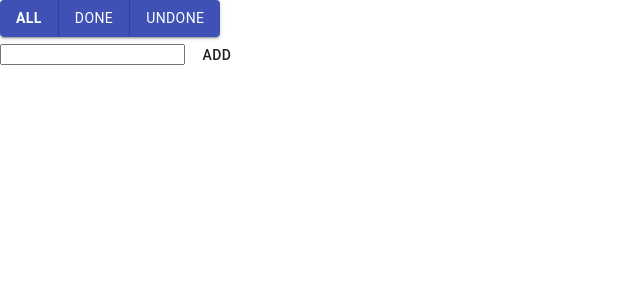
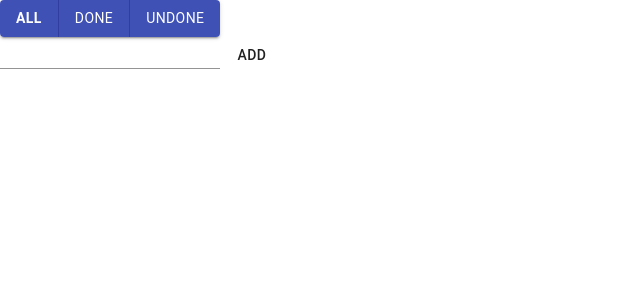
Before and after one commit to cgradusov/todoapp, a React (Create React App) app: page / in a window 1280 px wide. Shown: the top 300 px of the page, without its empty margins (0-640 px from the left). Built offline with nearby package versions, Linux system fonts and the light colour scheme.

Commit message:
style: change input to material ui TextField

```diff
--- a/src/containers/TodoInput/TodoInput.js
+++ b/src/containers/TodoInput/TodoInput.js
@@ -1,11 +1,12 @@
 import React from 'react'
 import { connect } from 'react-redux';
 import { changeInput } from "./actions";
+import { TextField } from '@material-ui/core';
 
 function TodoInput(props) {
     const { onInputChange, inputText, onAdd } = props;
 
-    return <input type="text" onChange={onInputChange} value={inputText} onKeyUp={(e) => e.key === 'Enter' ? onAdd() : null} />
+    return <TextField onChange={onInputChange} value={inputText} onKeyUp={(e) => e.key === 'Enter' ? onAdd() : null} />
 }
 
 const mapStateToProps = state => ({
```
